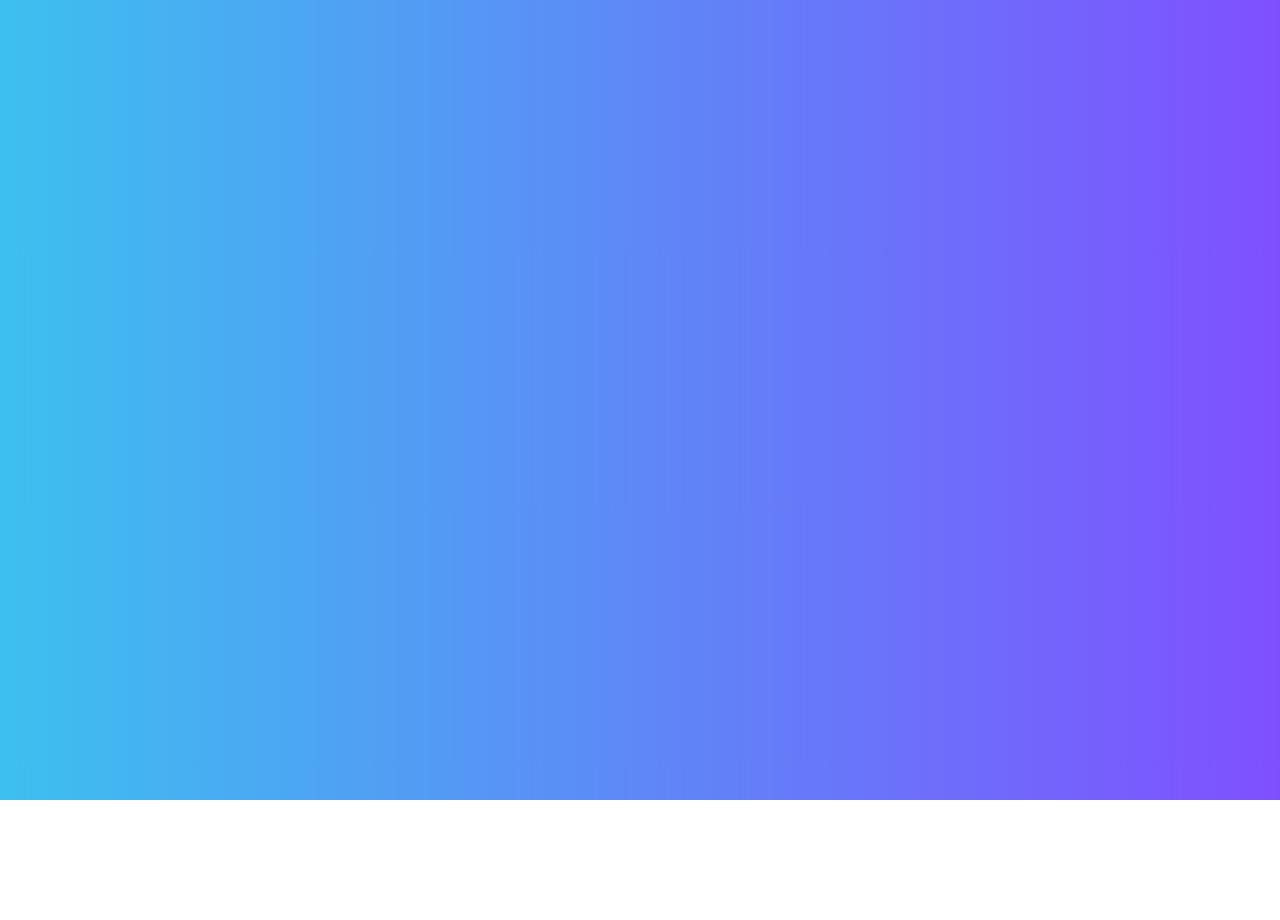
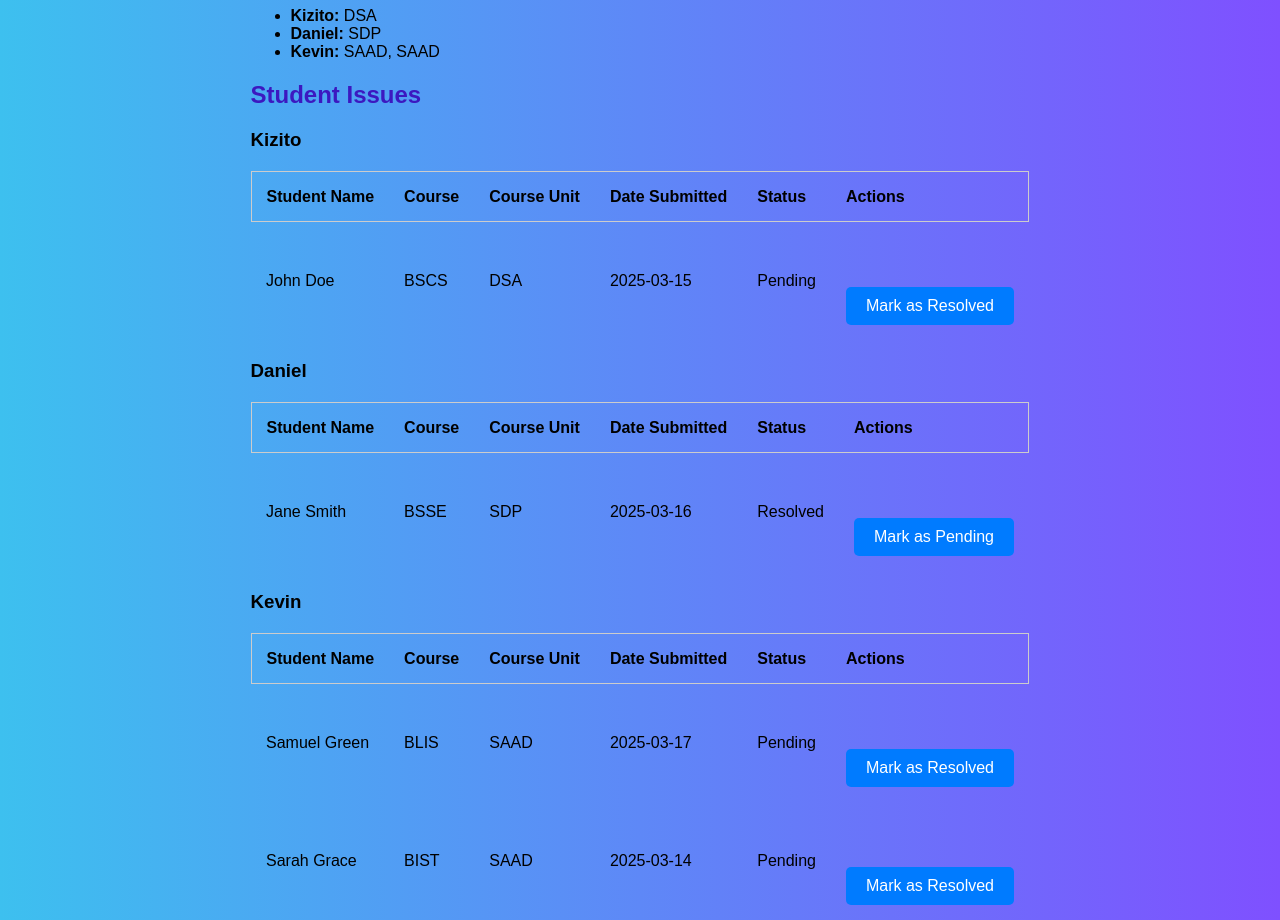
Before and after one commit to CharmiPanchal17/GroupF-Project, a React (Create React App) app in the folder JuliaReact/my-react-app/: page /Registardashboard in a window 1280 px wide. Before the commit this address had no page. Before the commit the page ends 800 px from the top, so only its background shows below. Built offline with nearby package versions, Linux system fonts and the light colour scheme.

Commit message:
registrar dashboard

```diff
--- /dev/null
+++ b/JuliaReact/my-react-app/src/AITS_Pages/Registrardashboard.css
@@ -0,0 +1,39 @@
+.issue-card {
+  border: 4px solid #5c2dca;
+  padding: 20px;
+  margin-bottom: 10px;
+  border-radius: 8px;
+  background-color: #ffffff; /* White background */
+}
+
+.textarea {
+  width: 400%;
+  height: 300px;
+  margin-bottom: 10px;
+  padding: 10px;
+  border-radius: 5px;
+  border: 1px solid #ccc;
+}
+
+.button {
+  padding: 10px 20px;
+  border: none;
+  border-radius: 5px;
+  background-color: #007bff;
+  color: #fff;
+  cursor: pointer;
+}
+
+.button:hover {
+  background-color: #0056b3;
+}
+
+/* Light blue heading styles */
+h1, h2 {
+  color: #3c18c0; /* Light blue color */
+}
+
+/* Set the body background to white */
+body {
+  background-color: #ffffff; /* White background for the whole page */
+}
--- /dev/null
+++ b/JuliaReact/my-react-app/src/AITS_Pages/Registrardashboard.js
@@ -0,0 +1,104 @@
+import React, { useState } from 'react';
+import "./Registrardashboard.css";// Fixing the case for component import
+
+// Initial issues with added 'dateSubmitted' field
+const initialIssues = [
+  { id: 1, studentName: 'John Doe', course: 'BSCS', courseUnit: 'DSA', lecturerName: 'Kizito', status: 'Pending', dateSubmitted: '2025-03-15' },
+  { id: 2, studentName: 'Jane Smith', course: 'BSSE', courseUnit: 'SDP', lecturerName: 'Daniel', status: 'Resolved', dateSubmitted: '2025-03-16' },
+  { id: 3, studentName: 'Samuel Green', course: 'BLIS', courseUnit: 'SAAD', lecturerName: 'Kevin', status: 'Pending', dateSubmitted: '2025-03-17' },
+  { id: 3, studentName: 'Sarah Grace', course: 'BIST', courseUnit: 'SAAD', lecturerName: 'Kevin', status: 'Pending', dateSubmitted: '2025-03-14' },
+];
+
+export default function RegistrarDashboard() {
+  const [issues, setIssues] = useState(initialIssues);
+
+  // Handle submission of new issues
+  const onSubmitIssue = (newIssue) => {
+    setIssues((prevIssues) => [...prevIssues, newIssue]);
+  };
+
+  // Toggle issue status between 'Pending' and 'Resolved'
+  const toggleStatus = (id) => {
+    setIssues((prevIssues) =>
+      prevIssues.map((issue) =>
+        issue.id === id
+          ? { ...issue, status: issue.status === 'Pending' ? 'Resolved' : 'Pending' }
+          : issue
+      )
+    );
+  };
+
+  // Group issues by lecturer for the student issues list
+  const groupByLecturer = issues.reduce((grouped, issue) => {
+    if (!grouped[issue.lecturerName]) {
+      grouped[issue.lecturerName] = [];
+    }
+    grouped[issue.lecturerName].push(issue);
+    return grouped;
+  }, {});
+
+  // Get list of unique lecturers and their course units
+  const lecturersList = Array.from(new Set(issues.map((issue) => issue.lecturerName)))
+    .map((lecturerName) => ({
+      lecturerName,
+      courses: issues.filter((issue) => issue.lecturerName === lecturerName).map((issue) => issue.courseUnit),
+    }));
+
+  return (
+    <div className="p-8 max-w-4xl mx-auto">
+      <h1 className="text-2xl font-bold mb-4">REGISTRAR DASHBOARD</h1>
+
+      {/* Issue Page to submit new issues */}
+      <issuepage onSubmitIssue={onSubmitIssue} />
+
+      {/* Lecturers List */}
+      <h2 className="text-2xl font-bold mt-8 mb-4">Lecturers and Course Units</h2>
+      <ul className="list-disc pl-6">
+        {lecturersList.map((lecturer) => (
+          <li key={lecturer.lecturerName}>
+            <strong>{lecturer.lecturerName}:</strong> {lecturer.courses.join(', ')}
+          </li>
+        ))}
+      </ul>
+
+      {/* Student Issues List */}
+      <h2 className="text-2xl font-bold mt-8 mb-4">Student Issues</h2>
+      {Object.keys(groupByLecturer).map((lecturer) => (
+        <div key={lecturer} className="mb-6">
+          <h3 className="text-xl font-semibold">{lecturer}</h3>
+          <table className="w-full border-collapse border border-gray-300 mt-4">
+            <thead>
+              <tr className="bg-gray-200">
+                <th className="border border-gray-300 p-2">Student Name</th>
+                <th className="border border-gray-300 p-2">Course</th>
+                <th className="border border-gray-300 p-2">Course Unit</th>
+                <th className="border border-gray-300 p-2">Date Submitted</th>
+                <th className="border border-gray-300 p-2">Status</th>
+                <th className="border border-gray-300 p-2">Actions</th>
+              </tr>
+            </thead>
+            <tbody>
+              {groupByLecturer[lecturer].map((issue) => (
+                <tr key={issue.id} className="text-center">
+                  <td className="border border-gray-300 p-2">{issue.studentName}</td>
+                  <td className="border border-gray-300 p-2">{issue.course}</td>
+                  <td className="border border-gray-300 p-2">{issue.courseUnit}</td>
+                  <td className="border border-gray-300 p-2">{issue.dateSubmitted}</td>
+                  <td className={`border border-gray-300 p-2 ${issue.status === 'Resolved' ? 'text-green-600' : 'text-red-600'}`}>{issue.status}</td>
+                  <td className="border border-gray-300 p-2">
+                    <button
+                      onClick={() => toggleStatus(issue.id)}
+                      className="bg-blue-500 hover:bg-blue-700 text-white font-bold py-1 px-4 rounded"
+                    >
+                      {issue.status === 'Pending' ? 'Mark as Resolved' : 'Mark as Pending'}
+                    </button>
+                  </td>
+                </tr>
+              ))}
+            </tbody>
+          </table>
+        </div>
+      ))}
+    </div>
+  );
+}
--- a/JuliaReact/my-react-app/src/AITS_Pages/StudentDashboard.css
+++ b/JuliaReact/my-react-app/src/AITS_Pages/StudentDashboard.css
@@ -29,7 +29,19 @@ body {
   h3 {
     margin-top: 20px;
   }
+  table {
+    width: 100%;
+    border-collapse: collapse;
+  }
 
+  td, th {
+    padding: 15px; /* Increases row height */
+    text-align: left;
+  }
+
+  tr {
+    height: 50px; /* Set a fixed row height */
+  }
   /* Issue lists */
   .issue-list {
     list-style: none;
@@ -38,7 +50,7 @@ body {
 
   .issue-list li {
     padding: 10px;
-    margin: 5px 0;
+    margin: 10px 0;
     border-radius: 5px;
     font-weight: bold;
     color: white;
@@ -66,7 +78,7 @@ body {
     border-radius: 5px;
     font-size: 16px;
     cursor: pointer;
-    margin-top: 20px;
+    margin-top: 50px;
   }
 
   button:hover {
--- a/JuliaReact/my-react-app/src/AITS_Pages/StudentDashboard.js
+++ b/JuliaReact/my-react-app/src/AITS_Pages/StudentDashboard.js
@@ -13,13 +13,6 @@ const StudentDashboard = ({ user = {} }) => {
     { name: "Robotics", status: "pending"},
     { name: "Networking", status: "resolved"}
   ]);
-
-  // Handle input changes
-  const handleInputChange = (index, field, value) => {
-    const updatedUnits = [...courseUnits];
-    updatedUnits[index][field] = value;
-    setCourseUnits(updatedUnits);
-  };
 
   // Handle form submission
   const handleSubmit = (event) => {
@@ -47,24 +40,10 @@ const StudentDashboard = ({ user = {} }) => {
             {courseUnits.map((course, index) => (
               <tr key={index} className={course.status}>
                 <td>{course.name}</td>
-                <td>
-                  <select
-                    value={course.status}
-                    onChange={(e) => handleInputChange(index, "status", e.target.value)}
-                  >
-                    <option value="resolved">Resolved</option>
-                    <option value="pending">Pending</option>
-                    <option value="denied">Denied</option>
-                  </select>
-                </td>
-                <td>
-                  <input
-                    type="text"
-                    placeholder="Add a comment"
-                    value={course.comment}
-                    onChange={(e) => handleInputChange(index, "comment", e.target.value)}
-                  />
-                </td>
+                <td>{course.status}</td>
+                <td>{course.comment}</td>
+
+
               </tr>
             ))}
           </tbody>
--- a/JuliaReact/my-react-app/src/AITS_Pages/WelcomePage.js
+++ b/JuliaReact/my-react-app/src/AITS_Pages/WelcomePage.js
@@ -4,6 +4,7 @@ import './WelcomePage.css';
 import Navbar from '../components/Navbar';
 import LecturerDashboard from './LecturerDashboard';
 import StudentDashboard from './StudentDashboard';
+import Registrardashboard from './Registrardashboard';
 
 const WelcomePage = () => {
   return (
@@ -40,7 +41,7 @@ const WelcomePage = () => {
           <h2>Registrars</h2>
           <p>Administer student records and system settings.</p>
           <div className="welcome-page-links">
-            <Link to="registrar-login" className="welcome-page-link">Login</Link>
+            <Link to="Registardashboard" className="welcome-page-link" onClick={Registrardashboard}>Login</Link>
             <Link to="/registrar-signup" className="welcome-page-link">Sign Up</Link>
           </div>
         </section>
--- a/JuliaReact/my-react-app/src/App.js
+++ b/JuliaReact/my-react-app/src/App.js
@@ -6,6 +6,7 @@ import StudentDashboard from "./AITS_Pages/StudentDashboard";
 import WelcomePage from "./AITS_Pages/WelcomePage";
 import LoginPage from "./AITS_Pages/LoginPage";
 import LecturerDashboard from "./AITS_Pages/LecturerDashboard";
+import Registrardashboard from "./AITS_Pages/Registrardashboard";
 
 function App() {
   useEffect(() => {
@@ -19,6 +20,7 @@ function App() {
         <Route path="/AcademicIssuePage" element={<AcademicIssuePage />} />
         <Route path="/StudentDashboard" element={<StudentDashboard />} />
         <Route path="/LecturerDashboard" element={<LecturerDashboard />} />
+        <Route path="/Registardashboard" element={<Registrardashboard />} />
         <Route path="/login" element={<LoginPage />} />
       </Routes>
     </Router>
```
